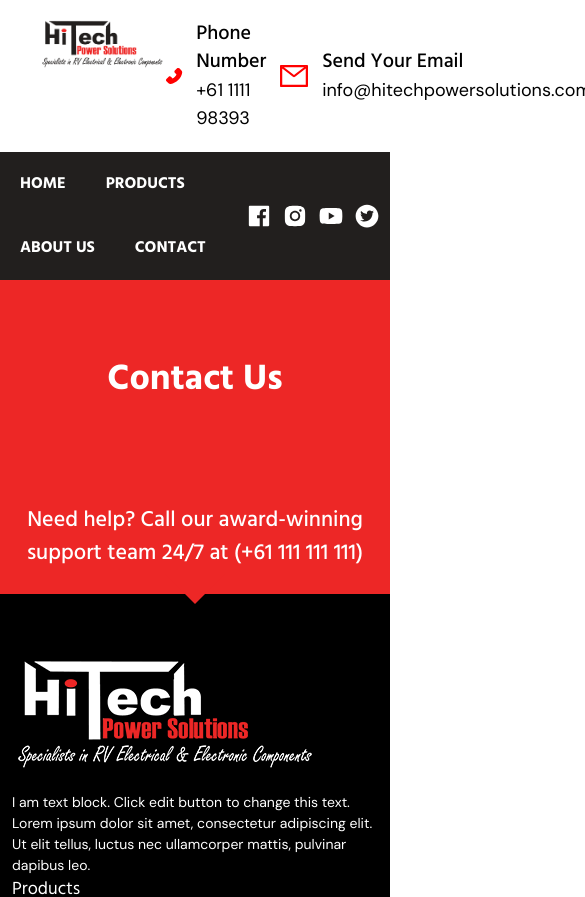
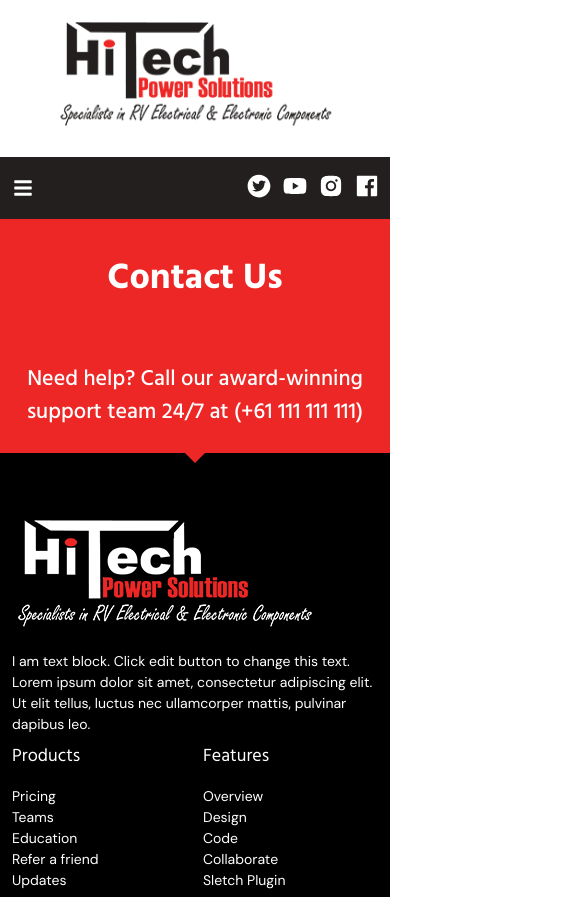
Before and after one commit to navinharitha/hitech_power_solutions, a Next.js app: page /contact in a window 390 px wide. Shown: the top 897 px of the page, 585 px wide, since content can reach past the window. Built offline with nearby package versions, Linux system fonts and the light colour scheme.

Commit message:
menu updated

```diff
--- a/components/AboutSection.js
+++ b/components/AboutSection.js
@@ -5,7 +5,7 @@ import styles from "../styles/AboutSection.module.css";
 
 function AboutSection({readmorebutton}) {
   return (
-    <div className="appContainer py-20 flex justify-between">
+    <div className="appContainer py-20 block md:flex justify-between">
       <div className={`${styles.AboutSection__ImageWrapper}`}>
         <Image
           src="/about-high.png"
@@ -20,6 +20,7 @@ function AboutSection({readmorebutton}) {
           Welcome to Hitech Power Solutions
         </h3>
         <h6 className="text-lg font-bold mb-2">HITECHPOWER SOLUTIONS</h6>
+        <div class="divider mb-7"></div>
         <p className="text-lg mb-8 mt-6">
           We are supplying all types of electrical solutions which required to
           caravan industry starting from solar regulator & panels, LED down
--- a/components/Footer.js
+++ b/components/Footer.js
@@ -13,11 +13,19 @@ function Footer() {
 <div className={`mx-auto text-white  ${styles.container} ${styles.ptop}`}>
 <div className={`flex flex-wrap items-center overflow-hidden`}>
             <div className={`px-3 w-full overflow-hidden lg:my-1 lg:px-3 lg:w-4/12 xl:my-1 xl:px-3 xl:w-4/12`}>
-                <img className={`mb-5`} src="hitech-power-new-logo-white.png"/>
+            <div className={`mb-5 ${styles.footerlogo__Wrapper}`}>
+        <Image
+          src="/hitech-power-new-logo-white.png"
+          alt="footert_logo"
+          objectFit="cover"
+          layout="fill"
+          className={styles.footerlogo__Image}
+        />
+      </div>
                 <p className={styles.font14}>I am text block. Click edit button to change this text. Lorem ipsum dolor sit amet, consectetur adipiscing elit. Ut elit tellus, luctus nec ullamcorper mattis, pulvinar dapibus leo.</p>
             </div>
-            <div className={`px-3 w-full overflow-hidden lg:my-1 lg:px-3 lg:w-8/12 xl:my-1 xl:px-3 xl:w-8/12`}>
-            <div className={`grid md:grid-cols-4 lg:grid-cols-4 xl:grid-cols-4 2xl:grid-cols-4 gap-4 md:px-3`}>
+            <div className={`px-3 w-full overflow-hidden lg:my-1 lg:px-3 lg:w-8/12 xl:my-1 xl:px-3 xl:w-8/12 mt-2 lg:mt-0`}>
+            <div className={`grid grid-cols-2 md:grid-cols-4 lg:grid-cols-4 xl:grid-cols-4 2xl:grid-cols-4 gap-4 md:px-3`}>
                 <div><h4 className={`mb-4  ${styles.font18}`}>Products</h4>
                     <ul className={styles.font14}>
                         <li>Pricing</li>
@@ -63,8 +71,8 @@ function Footer() {
         </div>
     <div className={`mx-auto text-white pb-5 ${styles.container}`}>
         <div className={`flex flex-wrap items-center overflow-hidden`}>
-            <div className={`px-3 w-full overflow-hidden lg:my-1 lg:px-3 lg:w-1/2 xl:my-1 xl:px-3 xl:w-1/2 font-Hind  ${styles.font14} ${styles.copyrightcolor}`}>Hitechpower Solutions design by PMGS Digital</div>
-            <div className={`px-3 w-full overflow-hidden lg:my-1 lg:px-3 lg:w-1/2 xl:my-1 xl:px-3 xl:w-1/2 md:text-right font-Hind  ${styles.font14} ${styles.copyrightcolor}`}>© 2021 All rights reserved</div>
+            <div className={`px-3 w-full overflow-hidden md:my-1 md:px-3 md:w-1/2 lg:my-1 lg:px-3 lg:w-1/2 xl:my-1 xl:px-3 xl:w-1/2 font-Hind text-center md:text-left  ${styles.font14} ${styles.copyrightcolor}`}>Hitechpower Solutions design by PMGS Digital</div>
+            <div className={`px-3 w-full overflow-hidden  md:my-1 md:px-3 md:w-1/2  lg:my-1 lg:px-3 lg:w-1/2 xl:my-1 xl:px-3 xl:w-1/2 text-center md:text-right font-Hind   ${styles.font14} ${styles.copyrightcolor}`}>© 2021 All rights reserved</div>
         </div>
     </div>
 </div>
--- a/components/Header.js
+++ b/components/Header.js
@@ -10,12 +10,14 @@ import {
 } from "react-icons/ai";
 import Image from "next/image";
 import styles from "../styles/Header.module.css";
+import {FaBars} from "react-icons/fa";
 
 function Header() {
+  const [navbarOpen, setNavbarOpen] = React.useState(false);
   return (
     <header>
-      <div className={`appContainer bg-white py-5 px-10 flex justify-between`}>
-        <div className={`${styles.logobox} w-2/5`}>
+      <div className={`appContainer bg-white py-5 px-10  block md:flex justify-between`}>
+        <div className={`${styles.logobox} w-full  text-center md:text-left md:w-2/5`}>
           <Image
             src="/hitech-power-logo.png"
             alt="logo"
@@ -23,53 +25,28 @@ function Header() {
             height={110}
           />
         </div>
-        <div className="flex justify-between w-3/5">
+        <div className="hidden md:flex justify-between w-3/5">
           <div className="flex items-center">
             <AiFillPhone size={32} color="red" />
             <div className="ml-3">
-              <h3 className="text-xl font-medium">Phone Number</h3>
-              <p className="text-lg">+61 1111 98393</p>
+              <h3 className="text-pointnine lg:text-xl font-medium">Phone Number</h3>
+              <p className="text-pointeight lg:text-lg">+61 1111 98393</p>
             </div>
           </div>
           <div className="flex items-center">
             <AiOutlineMail size={32} color="red" />
             <div className="ml-3">
-              <h3 className="text-xl font-medium">Send Your Email</h3>
-              <p className="text-lg">info@hitechpowersolutions.coma.au</p>
+              <h3 className="text-pointnine lg:text-xl font-medium">Send Your Email</h3>
+              <p className="text-pointeight lg:text-lg">info@hitechpowersolutions.com.au</p>
             </div>
           </div>
         </div>
       </div>
       <div className="bg-secondary">
-        <nav
-          className={`appContainer mx-auto flex justify-between text-white items-center`}
-        >
-          <ul>
-            <li>
-              <Link href="/">
-                <a className="inline-block py-5 px-5 text-base font-bold uppercase hover:bg-primary font-Hind">
-                  Home
-                </a>
-              </Link>
-              <Link href="/products">
-                <a className="inline-block py-5 px-5 text-base font-bold uppercase hover:bg-primary font-Hind">
-                  Products
-                </a>
-              </Link>
-              <Link href="/about">
-                <a className="inline-block py-5 px-5 text-base font-bold uppercase hover:bg-primary font-Hind">
-                  About Us
-                </a>
-              </Link>
-              <Link href="/contact">
-                <a className="inline-block py-5 px-5 text-base font-bold uppercase hover:bg-primary font-Hind">
-                  Contact
-                </a>
-              </Link>
-            </li>
-          </ul>
-          <div className="flex justify-between">
-            <AiFillFacebook
+      <nav className="appContainer relative flex flex-wrap items-center text-white justify-between mb-3">
+        <div className="w-full mx-auto flex flex-row-reverse flex-wrap items-center justify-between">
+          <div className="w-full relative flex flex-row-reverse lg:w-auto lg:static lg:flex lg:justify-start py-4">
+          <AiFillFacebook
               size={26}
               color="white"
               style={{ marginRight: "10px" }}
@@ -89,8 +66,54 @@ function Header() {
               color="white"
               style={{ marginRight: "10px" }}
             />
+            <button
+              className="text-white cursor-pointer text-xl leading-none px-3 py-1 border border-solid border-transparent rounded bg-transparent block lg:hidden outline-none focus:outline-none mr-auto"
+              type="button"
+              onClick={() => setNavbarOpen(!navbarOpen)}
+            >
+              <FaBars/>
+            </button>
           </div>
-        </nav>
+          <div
+            className={
+              "lg:flex flex-grow items-center" +
+              (navbarOpen ? " flex" : " hidden")
+            }
+            id="example-navbar-danger"
+          >
+            <ul className="flex grow flex-col lg:flex-row list-none">
+              <li className="nav-item">
+              <Link href="/">
+                <a className="w-full lg:w-auto inline-block py-5 px-5 text-base font-bold uppercase hover:bg-primary font-Hind">
+                  Home
+                </a>
+              </Link>
+              </li>
+              <li className="nav-item">
+              <Link href="/products">
+                <a className="w-full lg:w-auto inline-block py-5 px-5 text-base font-bold uppercase hover:bg-primary font-Hind">
+                  Products
+                </a>
+              </Link>
+              </li>
+              <li className="nav-item">
+              <Link href="/about">
+                <a className="w-full lg:w-auto inline-block py-5 px-5 text-base font-bold uppercase hover:bg-primary font-Hind">
+                  About Us
+                </a>
+              </Link>
+              </li>
+              <li>
+                <Link href="/contact">
+                <a className="w-full lg:w-auto inline-block py-5 px-5 text-base font-bold uppercase hover:bg-primary font-Hind">
+                  Contact
+                </a>
+              </Link>
+              </li>
+            </ul>
+          </div>
+        </div>
+      </nav>
       </div>
     </header>
  );
--- a/styles/Footer.module.css
+++ b/styles/Footer.module.css
@@ -46,3 +46,13 @@ bottom: -10px;
     color:#FFFFFF9E;
     font-weight:300;
 }
+
+.footerlogo__Wrapper {
+    position: relative;
+    width:304px;
+    height: 113px;
+  }
+  .footerlogo__Image {
+    width: 100%;
+    height: 100%;
+  }
--- a/styles/PageBanner.module.css
+++ b/styles/PageBanner.module.css
@@ -1,5 +1,10 @@
 .pageBanner {
   background: #ed2726;
-  padding: 5rem;
+  padding: 4rem;
   text-align: center;
 }
+@media(max-width:768px){
+  .pageBanner {
+  padding: 2.5rem 1rem;
+  }
+}
--- a/tailwind.config.js
+++ b/tailwind.config.js
@@ -20,6 +20,9 @@ module.exports = {
         'blackheading':'2.6rem',
         'smallheading':'1.3rem',
         'bodyfont':'1.125rem',
+        'pointnine':'0.9rem',
+        'pointeight':'0.8rem',
+
       },
       fontWeight: {
         light: 300,
```
Also changed, not shown: styles/AboutSection.module.css (+14 -0 lines).
